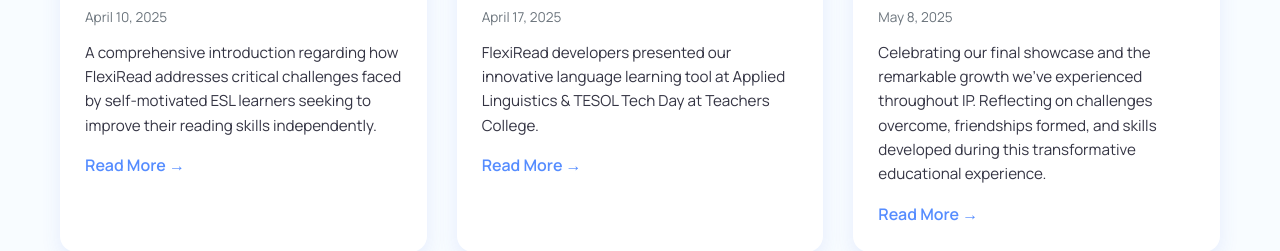
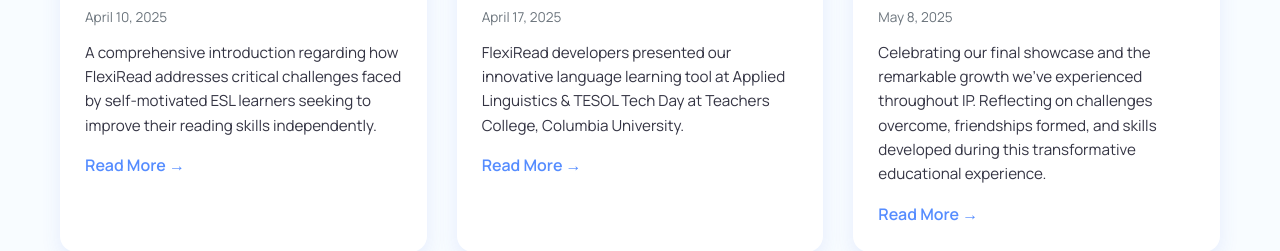
Before and after one commit to zl3323/flexiread-website, a plain HTML site: page index.html in a window 1280 px wide. Shown: the part 3808-4059 px from the top of the page. Drawn offline with Linux system fonts and the light colour scheme.

Commit message:
Update index.html

```diff
--- a/index.html
+++ b/index.html
@@ -611,7 +611,7 @@
         <div class="blog-content">
           <h3>FlexiRead Showcased at Applied Linguistics & TESOL Tech Day</h3>
           <div class="blog-meta">April 17, 2025</div>
-          <p class="blog-excerpt">FlexiRead developers presented our innovative language learning tool at Applied Linguistics & TESOL Tech Day at Teachers College.</p>
+          <p class="blog-excerpt">FlexiRead developers presented our innovative language learning tool at Applied Linguistics & TESOL Tech Day at Teachers College, Columbia University.</p>
           <a href="blog2.html" class="blog-link">Read More →</a>
         </div>
       </div>
```
